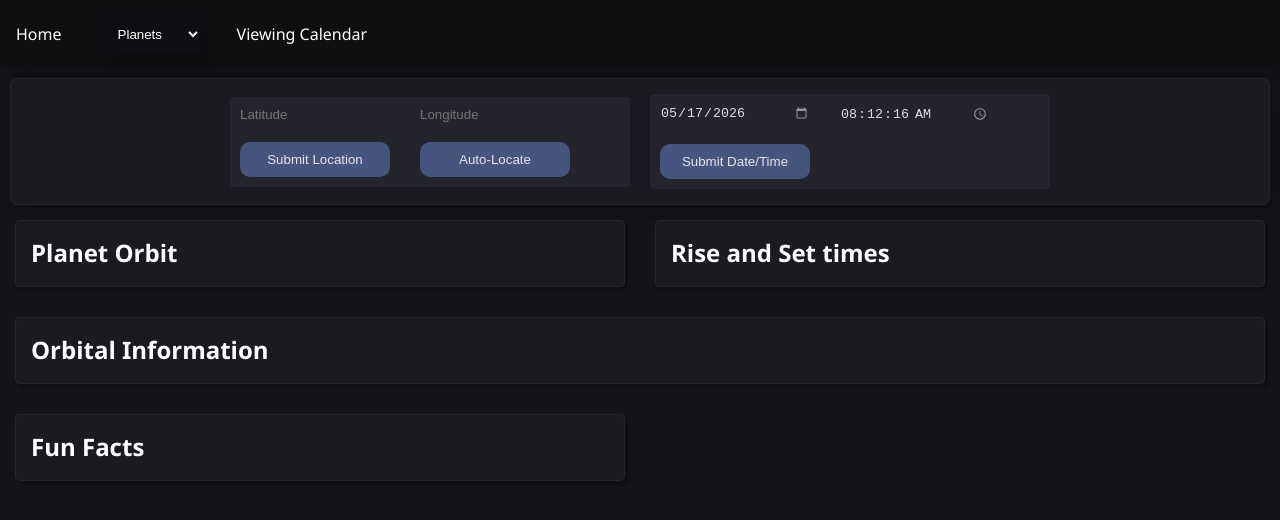
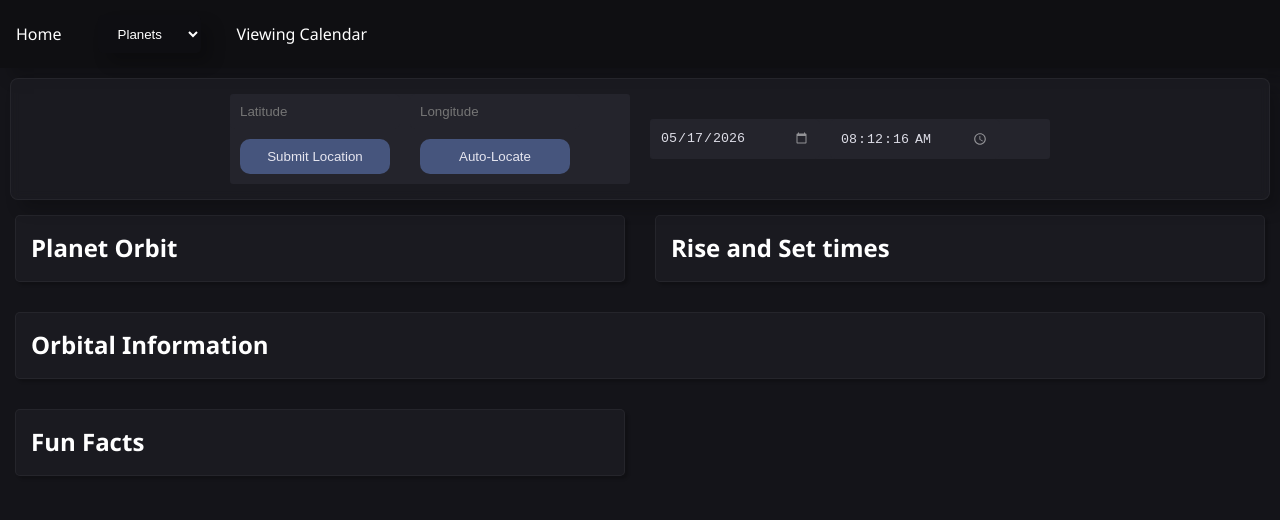
Before and after one commit to Joshua-Hetherton/Planet-Finder-PWA, a website: page views/planet-info.html in a window 1280 px wide. Drawn offline with Linux system fonts and the light colour scheme.

Commit message:
Updated README

```diff
--- a/views/planet-info.html
+++ b/views/planet-info.html
@@ -40,13 +40,14 @@
 
         <!-- Date/Time Inputs -->
         </div>
+        <!-- Date Time Inputs -->
         <div class="user-inputs">
             <div class="input-row">
                 <input id="date-input" type="date" step="0.0001" placeholder="Date">
                 <input id="time-input" type="time" step="" placeholder="Time">
             </div>
             <div class="button-row-input">
-                <button id="Date-time-button">Submit Date/Time</button>
+                <!-- <button id="Date-time-button">Submit Date/Time</button> -->
             </div>
 
         </div>
```
Also changed, not shown: README.md.
